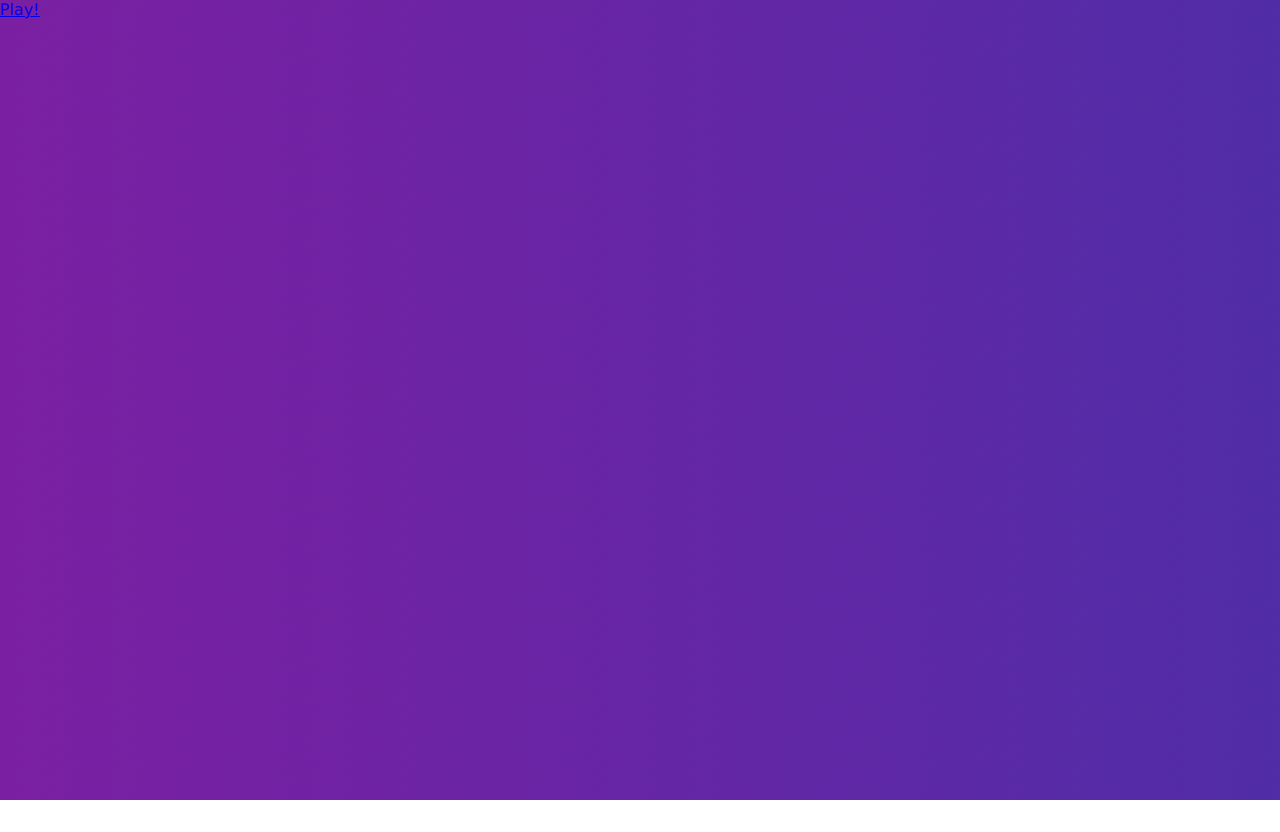
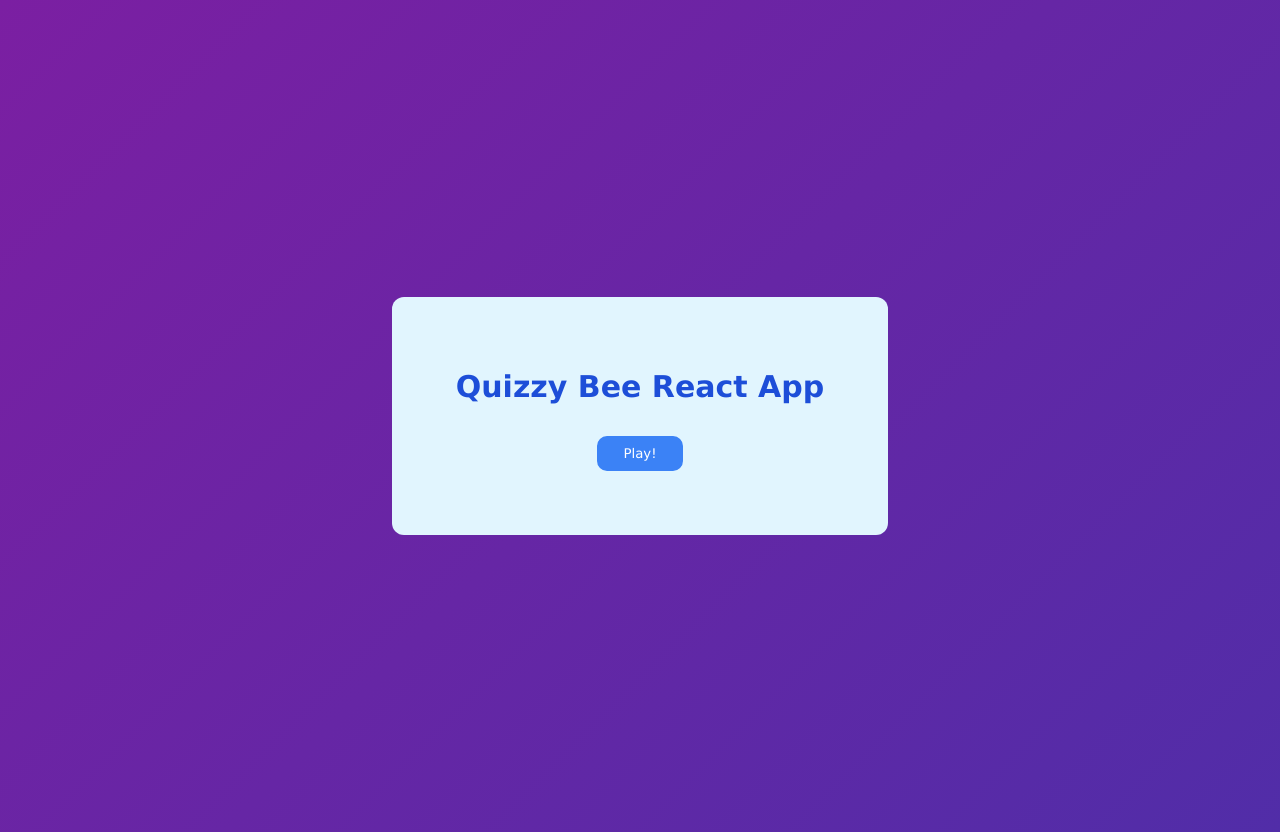
Before and after one commit to DanielFreeman068/react_quiz_app, a React (Create React App) app: page / in a window 1280 px wide. Before the commit the page ends 800 px from the top, so only its background shows below. Built offline with nearby package versions, Linux system fonts and the light colour scheme.

Commit message:
finished landing page styling and added quit button on quiz page

```diff
--- a/src/App.jsx
+++ b/src/App.jsx
@@ -1,7 +1,16 @@
 function App() {
   return (
     <>
-      <a href="/quiz">Play!</a>
+    <div className="quiz-app-container">
+      <div className="quiz-app-wrapper">
+        <div className="quiz-start-container">
+          <h2 className="quiz-completed-title">Quizzy Bee React App</h2>
+          <button className="quiz-start-btn">
+            <a href="/quiz">Play!</a>
+          </button>
+        </div>
+      </div>
+    </div>
     </>
   );
 }
--- a/src/Quiz.jsx
+++ b/src/Quiz.jsx
@@ -93,6 +93,9 @@ const renderQuizContent = () => {
 
     return (
     <>
+    <button className="quiz-exit-btn">
+        <a href="/">Quit</a>
+    </button>
     <div className="score">
         {score} / {quizQuestions.length}
     </div>
--- a/src/index.css
+++ b/src/index.css
@@ -5,6 +5,37 @@ body {
   margin: 0;
   background: linear-gradient(135deg, #7b1fa2, #512da8);
 }
+
+/* landing page styling */
+.quiz-start-container {
+  text-align: center;
+  margin:0 auto;
+  padding: 3rem;
+  background: #e1f5fe;
+  border-radius: 0.75rem;
+  width: 400px;
+}
+
+.quiz-start-btn {
+  text-align: center;
+  margin: 1rem auto;
+  background-color: #3b82f6;
+  color: white;
+  padding: 0.5rem 1.5rem;
+  border:2px solid #3b82f6;
+  border-radius: 10px;
+  transition: background-color 0.3s ease;
+}
+
+.quiz-start-btn:hover {
+  background-color: #2563eb;
+}
+
+.quiz-start-btn a {
+  text-decoration: none;
+  color: white;
+}
+
 
 /* Quiz Application Styles */
 .quiz-app-container {
@@ -174,3 +205,22 @@ body {
 .quiz-restart-btn:hover {
   background-color: #2563eb;
 }
+
+.quiz-exit-btn {
+  margin-top: 1rem;
+  background-color: #3b82f6;
+  color: white;
+  padding: 0.5rem 1.5rem;
+  border:2px solid #3b82f6;
+  border-radius: 10px;
+  transition: background-color 0.3s ease;
+}
+
+.quiz-exit-btn:hover {
+  background-color: #2563eb;
+}
+
+.quiz-exit-btn a {
+  text-decoration: none;
+  color: white;
+}
```
Also changed, not shown: 1 other file (tests, documents, lock files or other folders).
